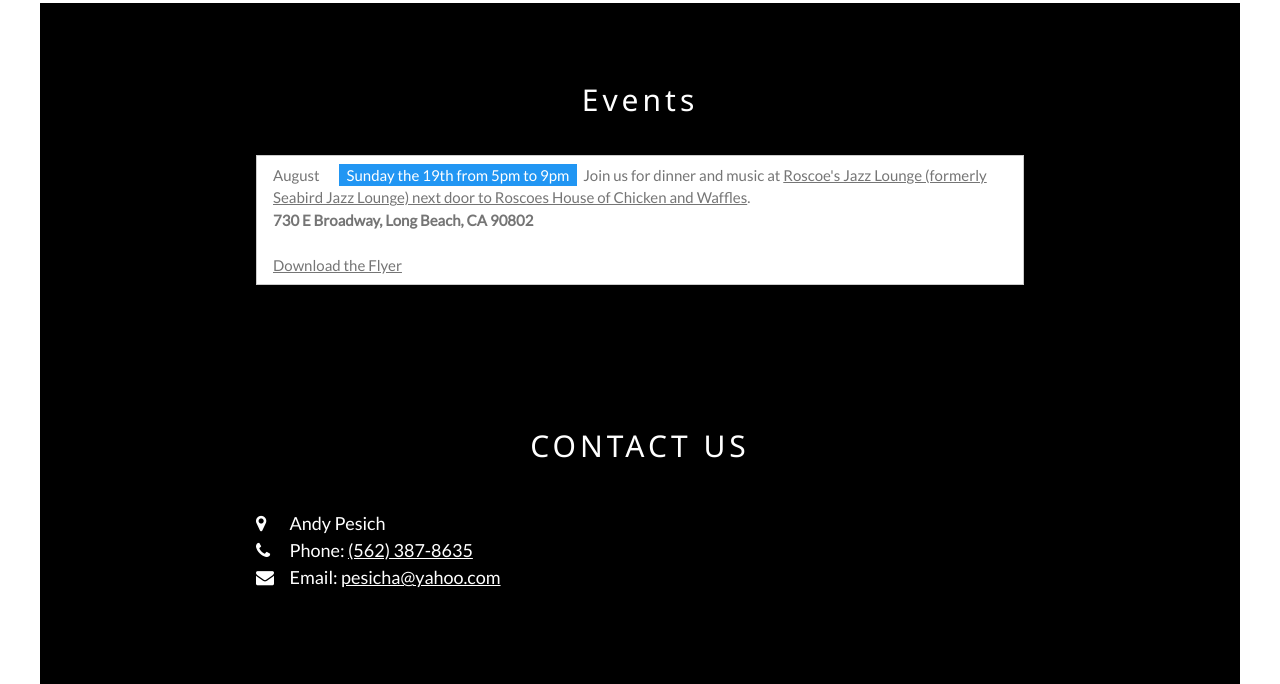
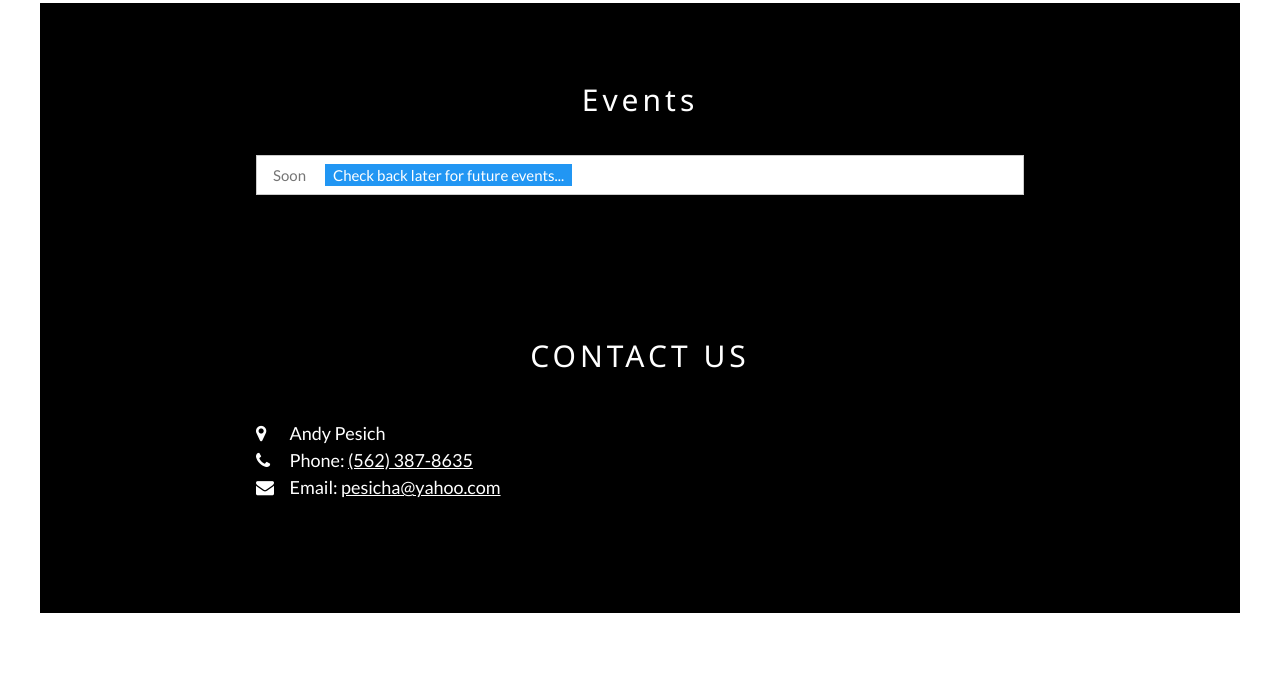
Before and after one commit to sc137/treslaband, a plain HTML site: page index.html in a window 1280 px wide. Shown: the part 1608-2292 px from the top of the page. Drawn offline with nearby package versions, Linux system fonts and the light colour scheme.

Commit message:
updated events

```diff
--- a/index.html
+++ b/index.html
@@ -87,9 +87,7 @@ body {font-family: "Lato", sans-serif}
 <!--       <p class="w3-opacity w3-center"><i>Bring your friends and your instrument! We like jamming with you!</i></p> --><br>
 
       <ul class="w3-ul w3-border w3-white w3-text-grey">
-        <li class="w3-padding">August <span class="w3-tag w3-blue w3-margin-left">Sunday the 19th from 5pm to 9pm</span>&nbsp; Join us for dinner and music at <a href="https://www.google.com/maps/place/Roscoe's+House+of+Chicken+and+Waffles/@33.7912386,-118.1954937,13z/data=!4m8!1m2!2m1!1sroscoe's+house+of+chicken+and+waffles!3m4!1s0x0:0xf4caca1c2fa7d934!8m2!3d33.7690876!4d-118.1831074" target="_blank">Roscoe's Jazz Lounge (formerly Seabird Jazz Lounge) next door to Roscoes House of Chicken and Waffles</a>. <br />
-        <strong>730 E Broadway, Long Beach, CA 90802</strong><br /><br />
-        <a href="img/TresOCposter.jpg">Download the Flyer</a></li>
+        <li class="w3-padding">Soon <span class="w3-tag w3-blue w3-margin-left">Check back later for future events...</strong></li>
       </ul>
   </div>
 
```
